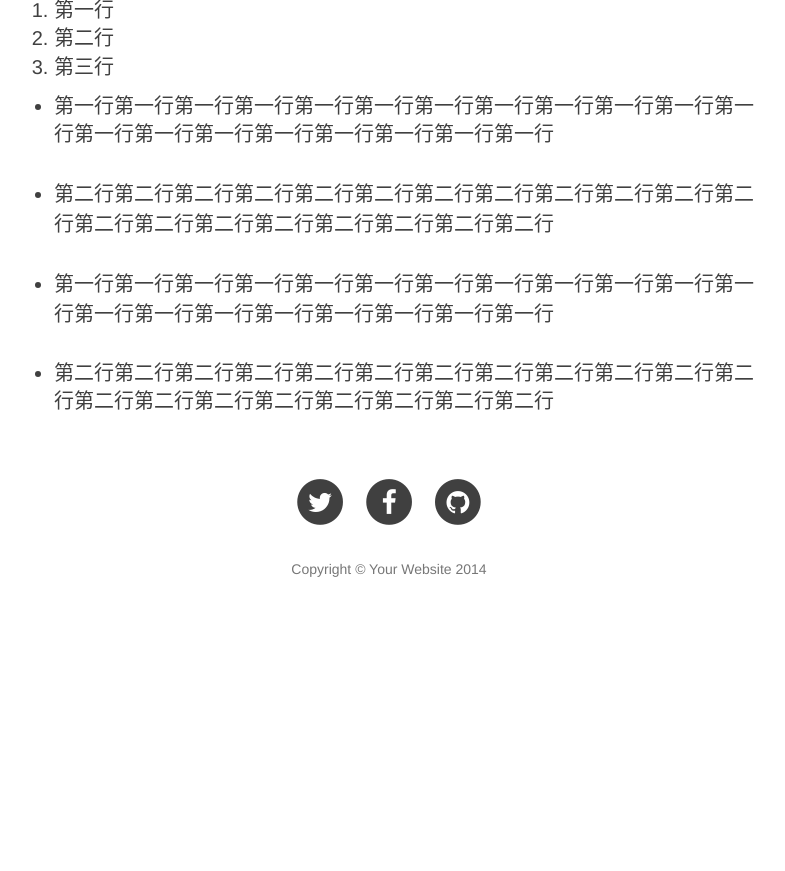
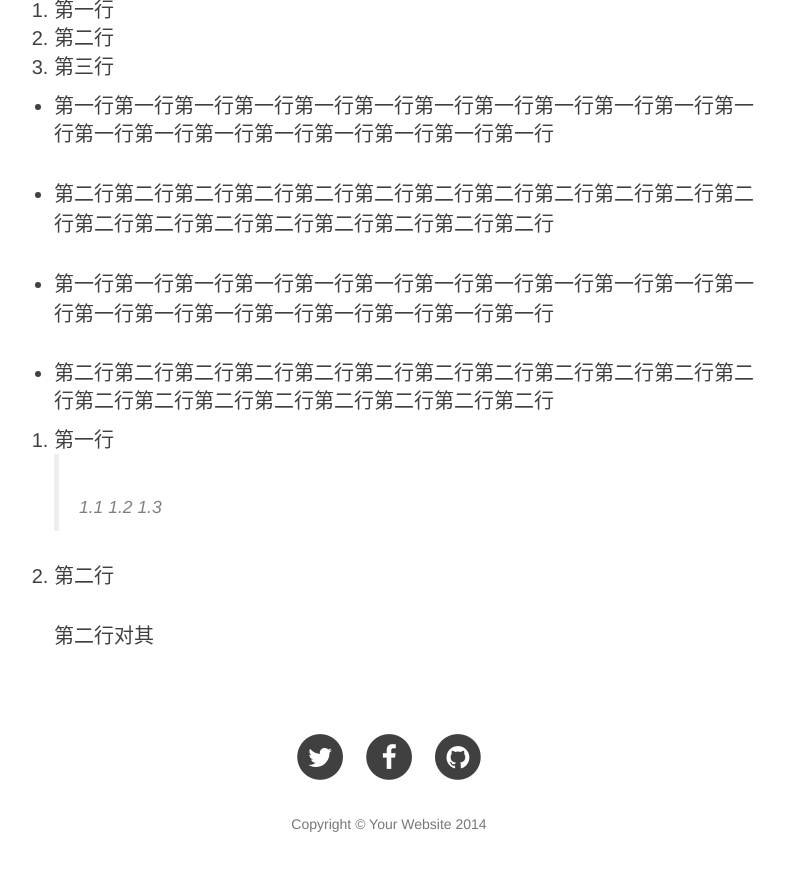
Before and after one commit to SimonAppBoy/SimonAppBoy.github.io, a Jekyll site: the page built from _posts/2015-11-09-use-jekyll.markdown, in a window 1280 px wide and 900 px high, scrolled down 2239 px. Shown: the top 871 px of the window, without its empty margins (251-1036 px from the left). Built offline with Jekyll 4.4.1, drawn with Linux system fonts in a browser that asks for light colours; nearby versions of some CDN libraries; before the commit the page ends 2884 px from its top, so only the background shows below that.

Commit message:
add blockquota

```diff
--- a/_posts/2015-11-09-use-jekyll.markdown
+++ b/_posts/2015-11-09-use-jekyll.markdown
@@ -75,3 +75,12 @@ LISTS
 * 第一行第一行第一行第一行第一行第一行第一行第一行第一行第一行第一行第一行第一行第一行第一行第一行第一行第一行第一行第一行
 
 * 第二行第二行第二行第二行第二行第二行第二行第二行第二行第二行第二行第二行第二行第二行第二行第二行第二行第二行第二行第二行
+
+1. 第一行
+	> 1.1
+	> 1.2
+	> 1.3
+
+2. 第二行
+
+	第二行对其
```
